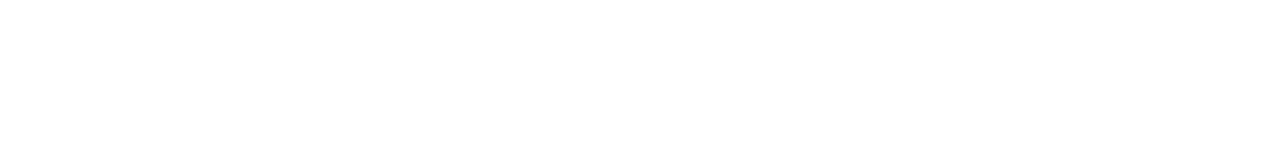
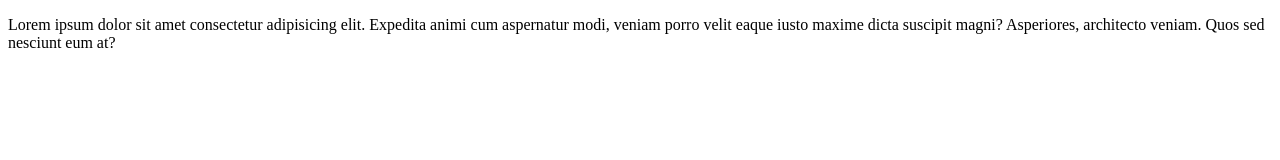
Before and after one commit to gabrielcamilo21/exemplo, a plain HTML site: page atividade/index.html in a window 1280 px wide. Drawn offline with Linux system fonts and the light colour scheme.

Commit message:
paragrafo no index.html

```diff
--- a/atividade/index.html
+++ b/atividade/index.html
@@ -7,6 +7,9 @@
     <title>Atividade</title>
     <link rel="stylesheet" href="./style.css">
 </head>
+<p>Lorem ipsum dolor sit amet consectetur adipisicing elit. Expedita animi cum aspernatur modi, veniam porro velit eaque iusto maxime dicta suscipit magni? Asperiores, architecto veniam. Quos sed nesciunt eum at?
+
+</p>
 <body>
 
 </body>
```
